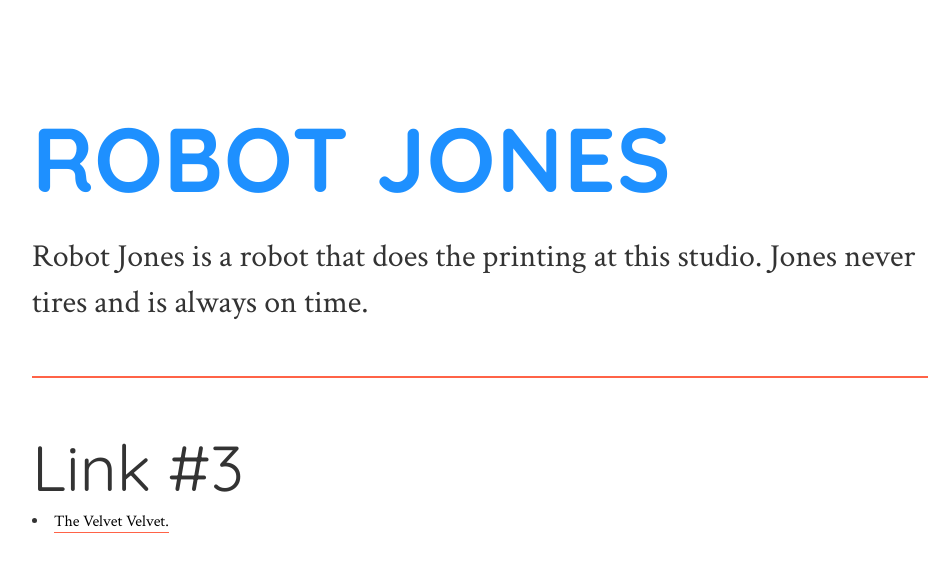
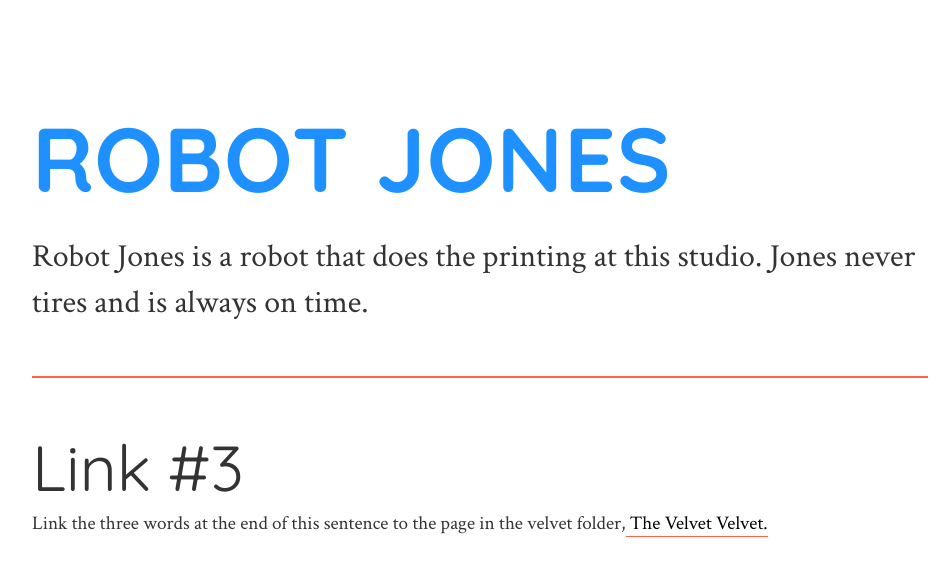
Before and after one commit to Yujunglim/avt415-sp2022, a plain HTML site: page E5/about/bios/jones/index.html in a window 1280 px wide. Shown: the whole page, without its empty margins (160-1106 px from the left). Drawn offline with Linux system fonts and the light colour scheme.

Commit message:
Update index.html
Change the jones page again

```diff
--- a/E5/about/bios/jones/index.html
+++ b/E5/about/bios/jones/index.html
@@ -14,7 +14,7 @@
       <p class="large-text">Robot Jones is a robot that does the printing at this studio. Jones never tires and is always on time.</p>
       <hr>
       <h2>Link #3</h2>
-      <li><a href="../../../work/velvet/index.html"> The Velvet Velvet.</a></li>
+      <p>Link the three words at the end of this sentence to the page in the velvet folder,<a href="../../../work/velvet/index.html"> The Velvet Velvet.</a></p>
     </main>
   </body>
 </html>
```
